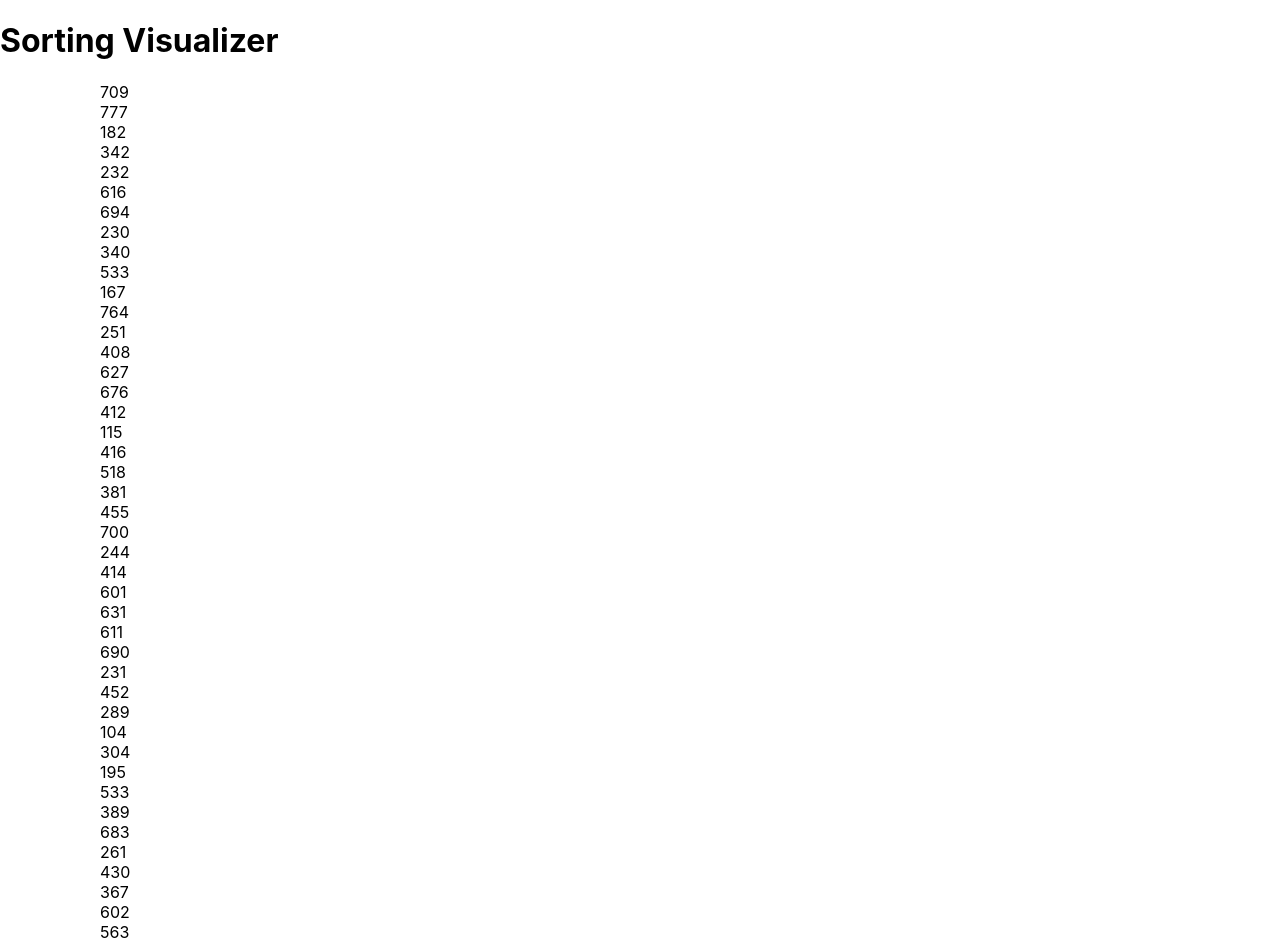
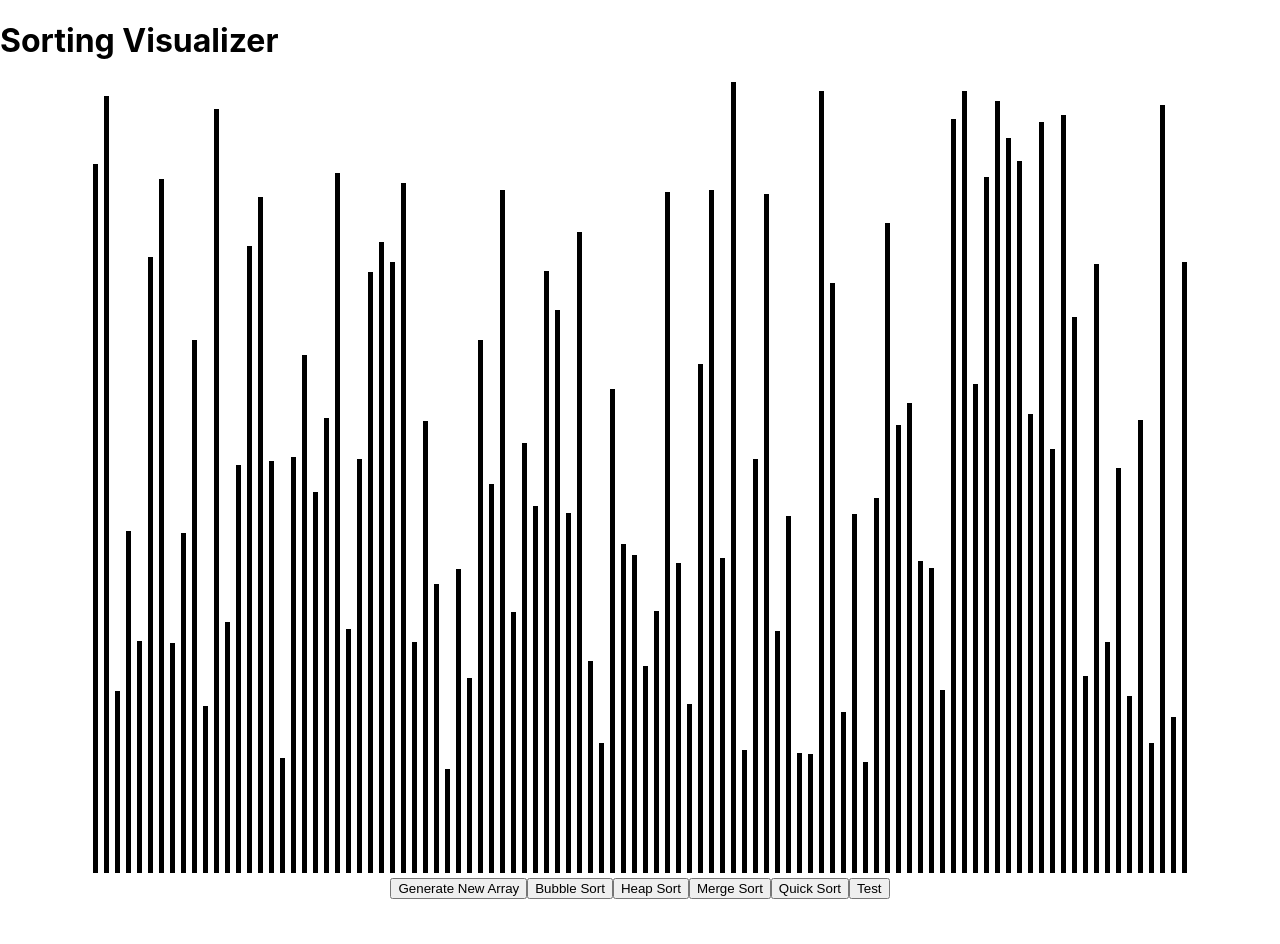
Before and after one commit to YMajid/Sorting-Visualizer, a React (Create React App) app: page / in a window 1280 px wide. Shown: the top 944 px of the page. After the commit the page ends 899 px from the top, so only its background shows below. Built offline with nearby package versions, Linux system fonts and the light colour scheme; the HTML template or start-up script is replaced by a standard one.

Commit message:
displays bars and added mergesort algorithm

```diff
--- /dev/null
+++ b/src/SortingAlgorithms/MergeSort.js
@@ -0,0 +1,21 @@
+const mergeSort = (array) => {
+  if (array.length <= 1) return array;
+
+  const middle = array.length / 2;
+  const firstHalf = mergeSort(array.slice(0, middle));
+  const secondHalf = mergeSort(array.slice(middle));
+  const sortedArray = [];
+
+  let i = 0;
+  let j = 0;
+  while (i < firstHalf.length && j < secondHalf.length) {
+    if (firstHalf[i] < secondHalf[j]) sortedArray.push(firstHalf[i++]);
+    else sortedArray.push(secondHalf[j++]);
+  }
+  while (i < firstHalf.length) sortedArray.push(firstHalf[i++]);
+  while (j < secondHalf.length) sortedArray.push(secondHalf[j++]);
+
+  return sortedArray;
+};
+
+export default mergeSort;
--- a/src/SortingVisualizer/SortingVisualizer.css
+++ b/src/SortingVisualizer/SortingVisualizer.css
@@ -1,4 +1,10 @@
 .array-container {
-  position: absolute;
-  left: 100px;
+  text-align: center;
 }
+
+.array-bar {
+  width: 5px;
+  background-color: black;
+  display: inline-block;
+  margin: 0 3px;
+}
--- a/src/SortingVisualizer/SortingVisualizer.jsx
+++ b/src/SortingVisualizer/SortingVisualizer.jsx
@@ -1,5 +1,6 @@
 import React from 'react';
 import './SortingVisualizer.css';
+import mergeSortHelper from '../SortingAlgorithms/MergeSort';
 
 class SortingVisualizer extends React.Component {
   constructor(props) {
@@ -23,16 +24,50 @@ class SortingVisualizer extends React.Component {
     this.setState({ array });
   }
 
+  bubbleSort(array) {}
+
+  heapSort(array) {}
+
+  mergeSort(array) {
+    const sortedArray = mergeSortHelper(array);
+  }
+
+  quickSort(array) {}
+
+  testSortingAlgorithms() {
+    for (let i = 0; i < 100; i++) {
+      const length = generateRandomInteger(1, 1000);
+      const array = [];
+      for (let j = 0; j < length; j++) {
+        array.push(generateRandomInteger(-1000, 1000));
+      }
+      const mergeSortArray = mergeSortHelper(array);
+      const jsSortedArray = array.slice().sort((a, b) => a - b);
+      console.log(arraysAreEqual(mergeSortArray, jsSortedArray));
+    }
+  }
+
   render() {
     const { array } = this.state;
     console.log(array);
     return (
       <div className="array-container">
         {array.map((value, index) => (
-          <div className="array-bar" key={index}>
-            {value}
-          </div>
+          <div
+            className="array-bar"
+            key={index}
+            style={{ height: `${value}px` }}
+          ></div>
         ))}
+        <br></br>
+        <button onClick={() => this.resetValuesArray()}>
+          Generate New Array
+        </button>
+        <button onClick={() => this.bubbleSort(array)}>Bubble Sort</button>
+        <button onClick={() => this.heapSort(array)}>Heap Sort</button>
+        <button onClick={() => this.mergeSort(array)}>Merge Sort</button>
+        <button onClick={() => this.quickSort(array)}>Quick Sort</button>
+        <button onClick={() => this.testSortingAlgorithms()}>Test</button>
       </div>
     );
   }
@@ -42,4 +77,16 @@ function generateRandomInteger(min, max) {
   return Math.floor(Math.random() * (max - min + 1)) + min;
 }
 
+function arraysAreEqual(firstArray, secondArray) {
+  if (firstArray == null || secondArray == null)
+    return firstArray === secondArray;
+  if (firstArray.length !== secondArray.length) return false;
+
+  for (let i = 0; i < firstArray.length; i++) {
+    if (firstArray[i] !== secondArray[i]) return false;
+  }
+
+  return true;
+}
+
 export default SortingVisualizer;
```
